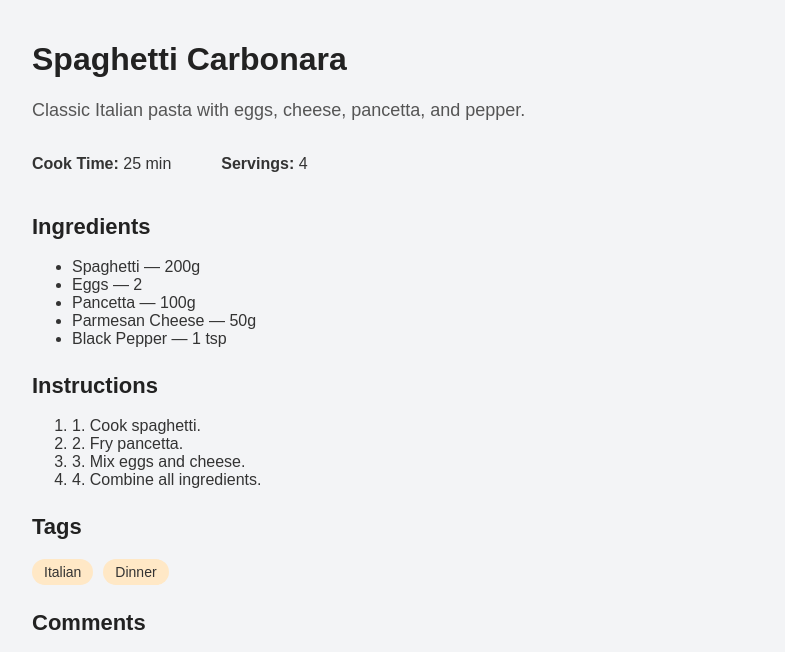
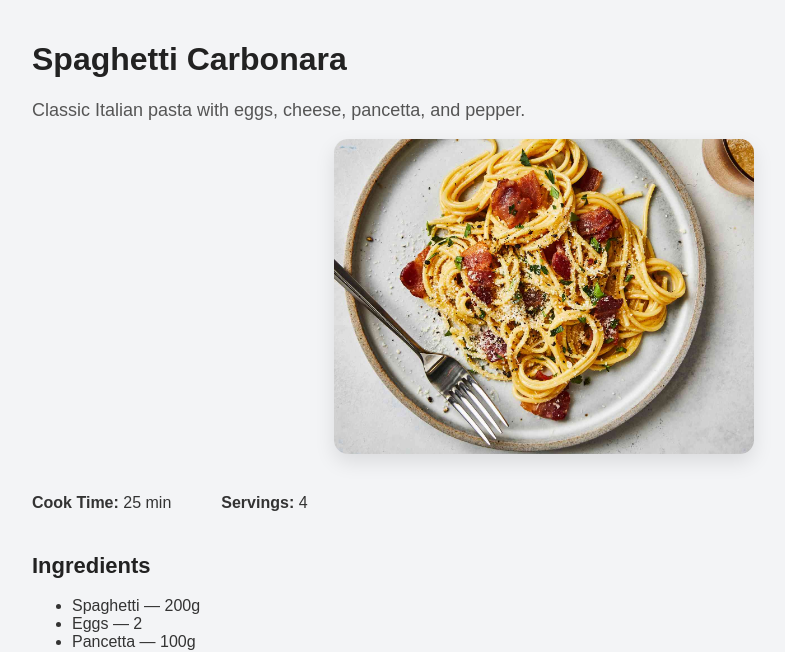
Before and after one commit to Pear312/TastyBytes, a Flask app: page /recipe/1 in a window 1280 px wide. Shown: the part 81-733 px from the top of the page, without its empty margins (96-881 px from the left). Run offline with Flask 3, Linux system fonts and the light colour scheme; data comes from the database, SQL or seed files in the repository.

Commit message:
added images for recipes

```diff
--- a/static/style.css
+++ b/static/style.css
@@ -467,3 +467,20 @@
     transform: translateY(-3px);
     box-shadow: 0 8px 20px rgba(0,0,0,0.12);
 }
+
+/* =============================== */
+/*         RECIPE IMAGES     */
+/* =============================== */
+
+.recipe-hero {
+    text-align: center;
+    margin-bottom: 20px;
+}
+
+.recipe-hero-img {
+    max-width: 420px;
+    width: 100%;
+    border-radius: 14px;
+    box-shadow: 0 8px 20px rgba(0,0,0,0.10);
+    object-fit: cover;
+}
--- a/templates/recipe.html
+++ b/templates/recipe.html
@@ -42,6 +42,28 @@
 <!-- SINGLE RECIPE PAGE -->
 <h1>{{ recipe.title }}</h1>
 <p style="font-size: 18px; color: #555;">{{ recipe.description }}</p>
+
+
+{# choose an image file based on recipe_id #}
+{% if recipe.recipe_id == 1 %}
+    {% set img_file = 'images/spaghettiCarbonara.jpg' %}
+{% elif recipe.recipe_id == 2 %}
+    {% set img_file = 'images/chocolateChipCookies.jpg' %}
+{% elif recipe.recipe_id == 3 %}
+    {% set img_file = 'images/chickenStirFry.jpg' %}
+{% elif recipe.recipe_id == 4 %}
+    {% set img_file = 'images/avocadoToastWithEgg.jpg' %}
+{% elif recipe.recipe_id == 5 %}
+    {% set img_file = 'images/bbqGrilledChicken.jpg' %}
+{% else %}
+    {% set img_file = 'images/placeholder.jpg' %}
+{% endif %}
+
+<div class="recipe-hero">
+    <img src="{{ url_for('static', filename=img_file) }}"
+         alt="{{ recipe.title }}"
+         class="recipe-hero-img">
+</div>
 
 {% if session.get("user_id") %}
 <form action="/favorite/{{ recipe.recipe_id }}" method="POST">
```
Also changed, not shown: static/images/avocadoToastWithEgg.jpg (added), static/images/bbqGrilledChicken.jpg (added), static/images/chickenStirFry.jpg (added), static/images/chocolateChipCookies.jpg (added), static/images/placeholder.jpg (added), static/images/spaghettiCarbonara.jpg (added).
